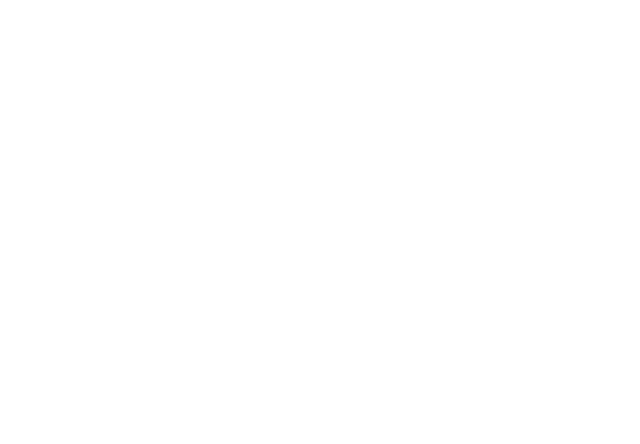
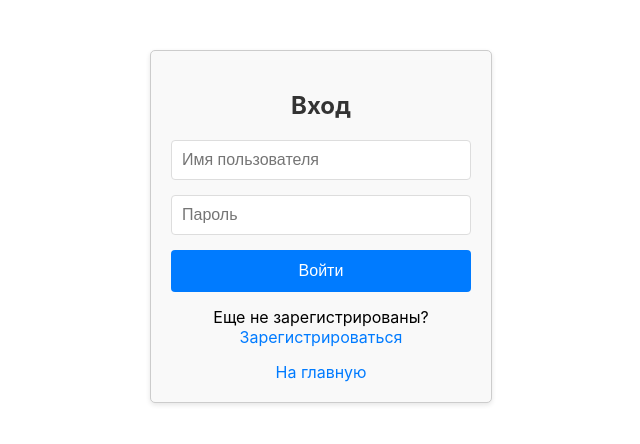
Before and after one commit to wimtdw/bookshelf_frontend, a React (Create React App) app: page /signin in a window 1280 px wide. Before the commit this address had no page. Shown: the top 444 px of the page, without its empty margins (319-959 px from the left). Built offline with nearby package versions, Linux system fonts and the light colour scheme.

Commit message:
Add auth

```diff
--- a/src/App.js
+++ b/src/App.js
@@ -5,6 +5,8 @@
 import BookList from './components/BookList';
 import BookDetail from './components/BookDetail';
 import LicenseAgreement from './components/LicenseAgreement';
+import SignUp from './components/SignUp';
+import SignIn from './components/SignIn';
 
 const store = createAppStore();
 
@@ -17,6 +19,8 @@
             <Route path="/" element={<BookList />} />
             <Route path="/books/:id" element={<BookDetail />} />
             <Route path="/license-agreement" element={<LicenseAgreement />} />
+            <Route path="/signup" element={<SignUp />} />
+            <Route path="/signin" element={<SignIn />} />
           </Routes>
         </Router>
       </div>
--- a/src/components/BookDetail.js
+++ b/src/components/BookDetail.js
@@ -9,6 +9,8 @@
     const navigate = useNavigate();
     const [book, setBook] = useState(null);
     const [isEditing, setIsEditing] = useState(false);
+    const [currentUser, setCurrentUser] = useState(null);
+
 
     useEffect(() => {
         const fetchBook = async () => {
@@ -21,7 +23,19 @@
             }
         };
 
+        const fetchCurrentUser = async () => {
+            try {
+                const response = await axios.get('http://127.0.0.1:8000/auth/users/me/');
+                setCurrentUser(response.data);
+            } catch (error) {
+                console.error("Ошибка при загрузке данных о пользователе:", error);
+                setCurrentUser(null);
+            }
+        };
+
+
         fetchBook();
+        fetchCurrentUser();
     }, [id]);
 
     const handleDelete = async () => {
@@ -52,6 +66,17 @@
         }
     };
 
+    const canDelete = (book) => {
+        if (!currentUser) return false;
+        console.log(currentUser)
+        return currentUser.is_staff || book.entry_author === currentUser.username;
+    };
+    const canEdit = (book) => {
+        if (!currentUser) return false;
+        return currentUser.is_staff || book.entry_author === currentUser.username;
+    };
+
+
     if (!book) return <div>Загрузка...</div>;
 
     return (
@@ -73,8 +98,12 @@
                     <p className={styles.genre}><b>Жанр:</b> {book.genre}</p>
 
                     <div className={styles.buttonContainer}>
-                        <button className={styles.button} onClick={handleEdit}>Изменить</button>
-                        <button className={styles.button} onClick={handleDelete}>Удалить</button>
+                        {canEdit(book) && (
+                            <button className={styles.button} onClick={handleEdit}>Изменить</button>
+                        )}
+                        {canDelete(book) && (
+                            <button className={styles.button} onClick={handleDelete}>Удалить</button>
+                        )}
                     </div>
                 </div>
             )}
--- a/src/components/BookList.js
+++ b/src/components/BookList.js
@@ -4,14 +4,25 @@
 import BookForm from './BookForm';
 import styles from './BookList.module.css';
 
-
 const BookList = () => {
   const [books, setBooks] = useState([]);
   const [isFormVisible, setIsFormVisible] = useState(false);
+  const [isAuthenticated, setIsAuthenticated] = useState(
+    !!localStorage.getItem('access_token')
+  );
+  const [currentUser, setCurrentUser] = useState(null);
 
+  axios.interceptors.request.use(config => {
+    const token = localStorage.getItem('access_token');
+    if (token) {
+      config.headers.Authorization = `Bearer ${token}`;
+    }
+    return config;
+  });
 
   useEffect(() => {
     fetchBooks();
+    fetchCurrentUser();
   }, []);
 
   const fetchBooks = async () => {
@@ -21,7 +32,22 @@
     } catch (error) {
       console.error("Error fetching books:", error);
     }
+  };
 
+  const fetchCurrentUser = async () => {
+    try {
+      const response = await axios.get('http://127.0.0.1:8000/auth/users/me/');
+      setCurrentUser(response.data);
+    } catch (error) {
+      console.error("Error fetching current user:", error);
+    }
+  };
+
+  const handleLogout = () => {
+    localStorage.removeItem('access_token');
+    localStorage.removeItem('refresh_token');
+    setIsAuthenticated(false);
+    setCurrentUser(null);
   };
 
   const handleDelete = async (id) => {
@@ -47,23 +73,45 @@
     setIsFormVisible(prev => !prev);
   };
 
+  const canDelete = (book) => {
+    if (!currentUser) return false;
+    console.log(currentUser, book.entry_author)
+    return currentUser.is_staff || book.entry_author === currentUser.username;
+  };
 
   return (
     <div className={styles.container}>
       <Link to="/license-agreement" className={styles.agreementButton}>Go to License Agreement</Link>
+      <div className={styles.authButtons}>
+        {isAuthenticated ? (
+          <button onClick={handleLogout} className={styles.authButton}>Выйти</button>
+        ) : (
+          <>
+            <Link to="/signup" className={styles.authButton}>Зарегистрироваться</Link>
+            <Link to="/signin" className={styles.authButton}>Войти</Link>
+          </>
+        )}
+      </div>
+
       <h1 className={styles.heading}>Книги</h1>
-      <button className={styles.createButton} onClick={toggleFormVisibility}>Создать новую книгу</button>
+      {isAuthenticated && (
+        <button className={styles.createButton} onClick={toggleFormVisibility}>
+          Создать новую книгу
+        </button>
+      )}
       {isFormVisible && <BookForm onSubmit={handleFormSubmit} />}
       <ul className={styles.bookList}>
         {books.map(book => (
           <li key={book.id} className={styles.bookItem}>
             <Link to={`/books/${book.id}`} className={styles.bookLink}>{book.title}</Link>
-            <button className={styles.deleteButton} onClick={() => handleDelete(book.id)}>Удалить</button>
+            {isAuthenticated && canDelete(book) && (
+              <button className={styles.deleteButton} onClick={() => handleDelete(book.id)}>
+                Удалить
+              </button>
+            )}
           </li>
         ))}
       </ul>
-
-
     </div>
   );
 };
--- a/src/components/BookList.module.css
+++ b/src/components/BookList.module.css
@@ -126,3 +126,21 @@
 .agreementButton:hover {
   background-color: #a843b6;
 }
+
+.authButtons {
+  display: inline-block;
+  /* position: absolute; */
+  top: 10px;
+  right: 10px;
+}
+
+.authButton {
+  text-decoration: none;
+  margin-left: 10px;
+  padding: 10px 20px;
+  background-color: #3e33bb;
+  color: white;
+  border: none;
+  border-radius: 4px;
+  cursor: pointer;
+}
--- /dev/null
+++ b/src/components/SignIn.js
@@ -0,0 +1,53 @@
+import React, { useState } from 'react';
+import axios from 'axios';
+import { useNavigate, Link } from 'react-router-dom';
+import styles from './SignUp.module.css';
+
+const SignIn = () => {
+    const [credentials, setCredentials] = useState({
+        username: '',
+        password: '',
+    });
+    const navigate = useNavigate();
+
+    const handleSubmit = async (e) => {
+        e.preventDefault();
+        try {
+            const response = await axios.post('http://127.0.0.1:8000/auth/jwt/create/', credentials);
+            localStorage.setItem('access_token', response.data.access);
+            localStorage.setItem('refresh_token', response.data.refresh);
+            navigate('/');
+        } catch (error) {
+            console.error('Ошибка входа:', error);
+        }
+    };
+
+    return (
+        <div className={styles.container}>
+            <h2 className={styles.heading}>Вход</h2>
+            <form onSubmit={handleSubmit} className={styles.form}>
+                <input
+                    type="text"
+                    placeholder="Имя пользователя"
+                    onChange={(e) => setCredentials({ ...credentials, username: e.target.value })}
+                    className={styles.input}
+                />
+                <input
+                    type="password"
+                    placeholder="Пароль"
+                    onChange={(e) => setCredentials({ ...credentials, password: e.target.value })}
+                    className={styles.input}
+                />
+                <button type="submit" className={styles.button}>Войти</button>
+            </form>
+            <div className={styles.linkContainer}>
+                Еще не зарегистрированы? <Link to="/signup" className={styles.link}>Зарегистрироваться</Link>
+            </div>
+            <div className={styles.linkContainer}>
+            <Link to="/" className={styles.link} >На главную</Link>
+            </div>
+        </div>
+    );
+};
+
+export default SignIn;
--- /dev/null
+++ b/src/components/SignUp.js
@@ -0,0 +1,58 @@
+import React, { useState } from 'react';
+import { Link, useNavigate } from 'react-router-dom';
+import axios from 'axios';
+import styles from './SignUp.module.css';
+
+const SignUp = () => {
+    const [formData, setFormData] = useState({
+        username: '',
+        email: '',
+        password: '',
+    });
+    const navigate = useNavigate();
+
+    const handleSubmit = async (e) => {
+        e.preventDefault();
+        try {
+            await axios.post('http://127.0.0.1:8000/auth/users/', formData);
+            navigate('/');
+        } catch (error) {
+            console.error('Ошибка регистрации:', error);
+        }
+    };
+
+    return (
+        <div className={styles.container}>
+            <h2 className={styles.heading}>Регистрация</h2>
+            <form onSubmit={handleSubmit} className={styles.form}>
+                <input
+                    type="text"
+                    placeholder="Имя пользователя"
+                    onChange={(e) => setFormData({ ...formData, username: e.target.value })}
+                    className={styles.input}
+                />
+                <input
+                    type="email"
+                    placeholder="Email"
+                    onChange={(e) => setFormData({ ...formData, email: e.target.value })}
+                    className={styles.input}
+                />
+                <input
+                    type="password"
+                    placeholder="Пароль"
+                    onChange={(e) => setFormData({ ...formData, password: e.target.value })}
+                    className={styles.input}
+                />
+                <button type="submit" className={styles.button}>Зарегистрироваться</button>
+            </form>
+            <div className={styles.linkContainer}>
+                Уже есть аккаунт? <Link to="/signin" className={styles.link}>Войти</Link>
+            </div>
+            <div className={styles.linkContainer}>
+            <Link to="/" className={styles.link} >На главную</Link>
+            </div>
+        </div>
+    );
+};
+
+export default SignUp;
--- /dev/null
+++ b/src/components/SignUp.module.css
@@ -0,0 +1,74 @@
+.container {
+    width: 300px;
+    margin: 50px auto;
+    padding: 20px;
+    border: 1px solid #ccc;
+    border-radius: 5px;
+    box-shadow: 0 2px 5px rgba(0, 0, 0, 0.1);
+    background-color: #f9f9f9;
+}
+
+.heading {
+    text-align: center;
+    margin-bottom: 20px;
+    color: #333;
+}
+
+.form {
+    display: flex;
+    flex-direction: column;
+}
+
+.input {
+    padding: 10px;
+    margin-bottom: 15px;
+    border: 1px solid #ddd;
+    border-radius: 4px;
+    font-size: 16px;
+}
+
+.input:focus {
+    outline: none;
+    border-color: #007bff;
+    box-shadow: 0 0 5px rgba(0, 123, 255, 0.5);
+}
+
+.button {
+    padding: 12px 15px;
+    background-color: #007bff;
+    color: white;
+    border: none;
+    border-radius: 4px;
+    cursor: pointer;
+    font-size: 16px;
+    transition: background-color 0.3s ease;
+}
+
+.button:hover {
+    background-color: #0056b3;
+}
+
+.button:focus {
+    outline: none;
+    box-shadow: 0 0 5px rgba(0, 123, 255, 0.5);
+}
+
+.linkContainer {
+    margin-top: 15px;
+    text-align: center;
+}
+
+.link {
+    color: #007bff;
+    text-decoration: none;
+}
+
+.link:hover {
+    text-decoration: underline;
+}
+
+
+.error {
+    color: red;
+    margin-bottom: 10px;
+}
```
